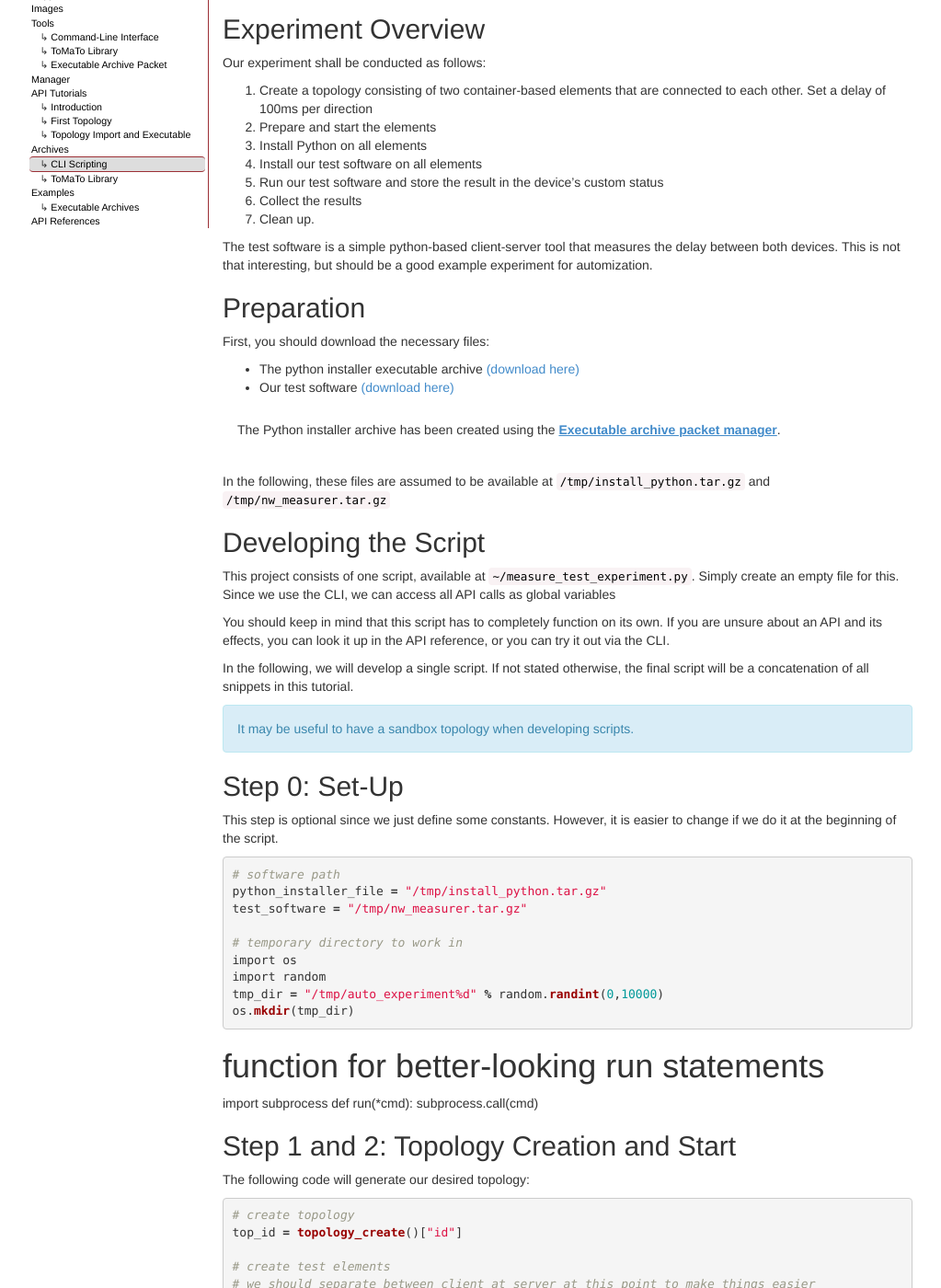
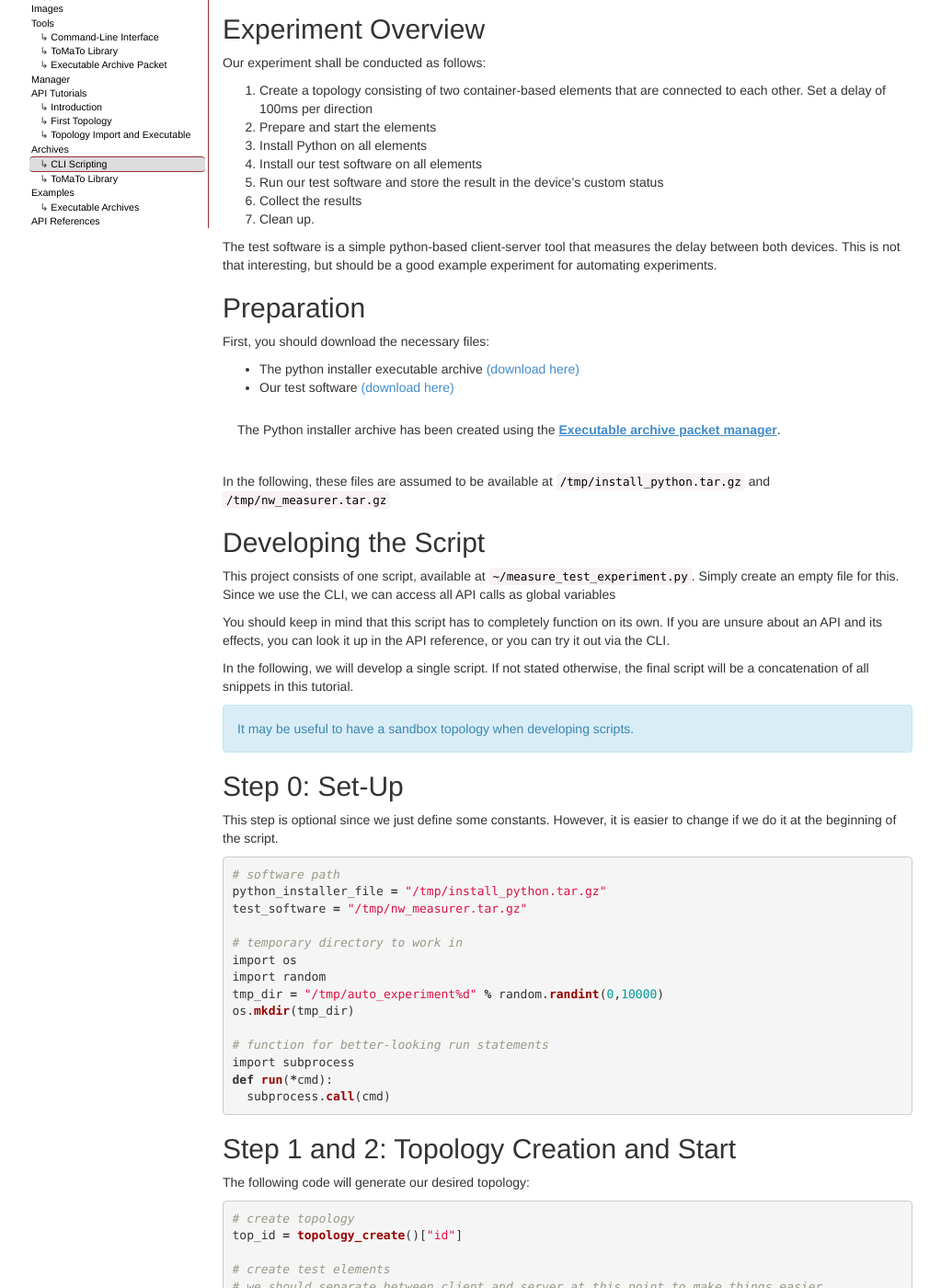
Before and after one commit to GLab/glab.github.io, a Jekyll site: the page built from manuals/dev/api_tutorial/cli_scripts.md, in a window 1280 px wide and 1400 px high, scrolled down 438 px. Shown: the whole window at 92% size, without its empty margins (38-1061 px from the left). Built offline with Jekyll 4.4.1, drawn with Linux system fonts in a browser that asks for light colours; some of the changed text lies outside the part shown.

Commit message:
Small corrections in the new manuals

```diff
--- a/manuals/dev/api_tutorial/cli_scripts.md
+++ b/manuals/dev/api_tutorial/cli_scripts.md
@@ -24,7 +24,7 @@ Our experiment shall be conducted as follows:
 6. Collect the results
 7. Clean up.
 
-The test software is a simple python-based client-server tool that measures the delay between both devices. This is not that interesting, but should be a good example experiment for automization.
+The test software is a simple python-based client-server tool that measures the delay between both devices. This is not that interesting, but should be a good example experiment for automating experiments.
 
 ## Preparation
 
@@ -64,12 +64,12 @@ import os
 import random
 tmp_dir = "/tmp/auto_experiment%d" % random.randint(0,10000)
 os.mkdir(tmp_dir)
-{% endhighlight %}
 
 # function for better-looking run statements
 import subprocess
 def run(*cmd):
   subprocess.call(cmd)
+{% endhighlight %}
 
 
 ## Step 1 and 2: Topology Creation and Start
@@ -81,7 +81,7 @@ The following code will generate our desired topology:
 top_id = topology_create()["id"]
 
 # create test elements
-# we should separate between client at server at this point to make things easier
+# we should separate between client and server at this point to make things easier
 server_element = element_create(top_id, "container", None, {"name": "server"})["id"]
 client_element = element_create(top_id, "container", None, {"name": "client"})["id"]
 
```
Also changed, not shown: other parts of manuals/dev/api_tutorial/cli_scripts.md (+1 -1 lines), manuals/dev/tools/lib.md (+1 -1 lines), manuals/setup/introduction.md (+3 -3 lines).
